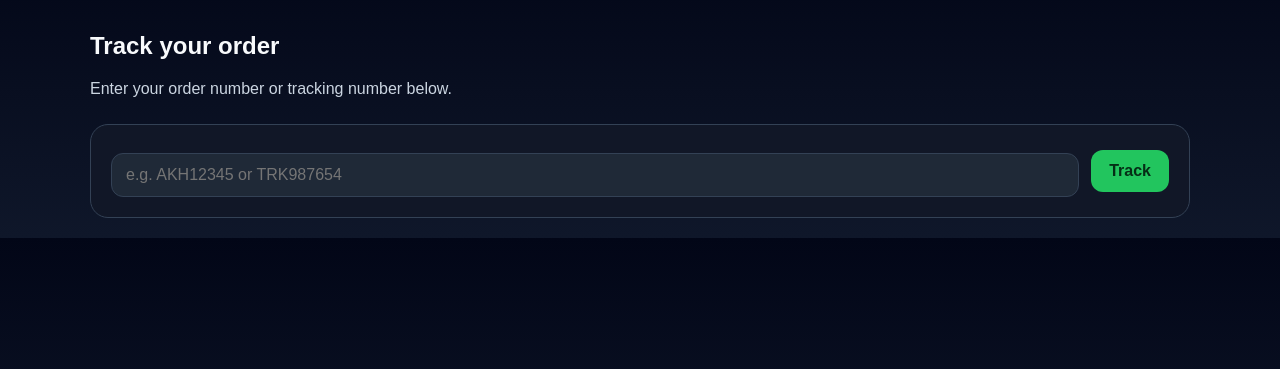
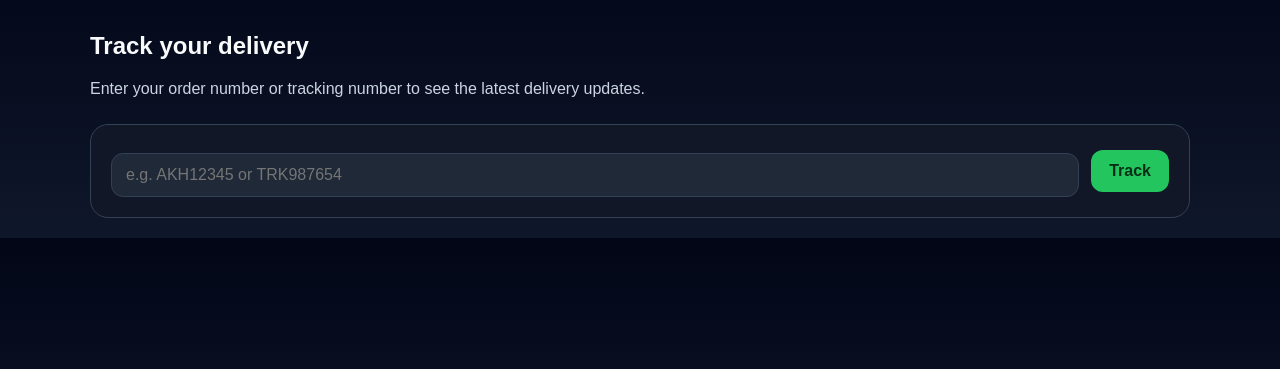
Before and after one commit to Akhona518/where-is-my-order, a Flask app: page /track in a window 1280 px wide. Shown: the part 51-420 px from the top of the page. Run offline with Flask 3, Linux system fonts and the light colour scheme.

Commit message:
Update track.html

```diff
--- a/templates/track.html
+++ b/templates/track.html
@@ -1,8 +1,8 @@
 {% extends 'base.html' %}
 {% block content %}
 <section class="page-header">
-    <h1>Track your order</h1>
-    <p>Enter your order number or tracking number below.</p>
+  <h1>Track your delivery</h1>
+  <p>Enter your order number or tracking number to see the latest delivery updates.</p>
 </section>
 
 <form method="post" class="search-box card">
@@ -12,17 +12,14 @@
 
 {% if order %}
 <section class="card order-summary">
-    <div class="summary-row">
+    <div class="summary-row"><div>
+  <p class="label">Last updated</p>
+  <p class="value">{{ order.updated_at.strftime('%d %b %Y %H:%M') }}</p>
+</div>
         <div>
-            <p class="label">Order number</p>
-            <p class="value">{{ order.order_number }}</p>
-        </div>
-        <div>
-            <p class="label">Tracking number</p>
-            <p class="value">{{ order.tracking_number or 'Not assigned yet' }}</p>
-        </div>
-        <div>
-            <p class="label">Current status</p>
+          <p class="label">Order ID</p>
+<p class="label">Tracking ID</p>
+<p class="label">Latest status</p>
             <p class="value">
     <span style="
         padding: 6px 12px;
```
